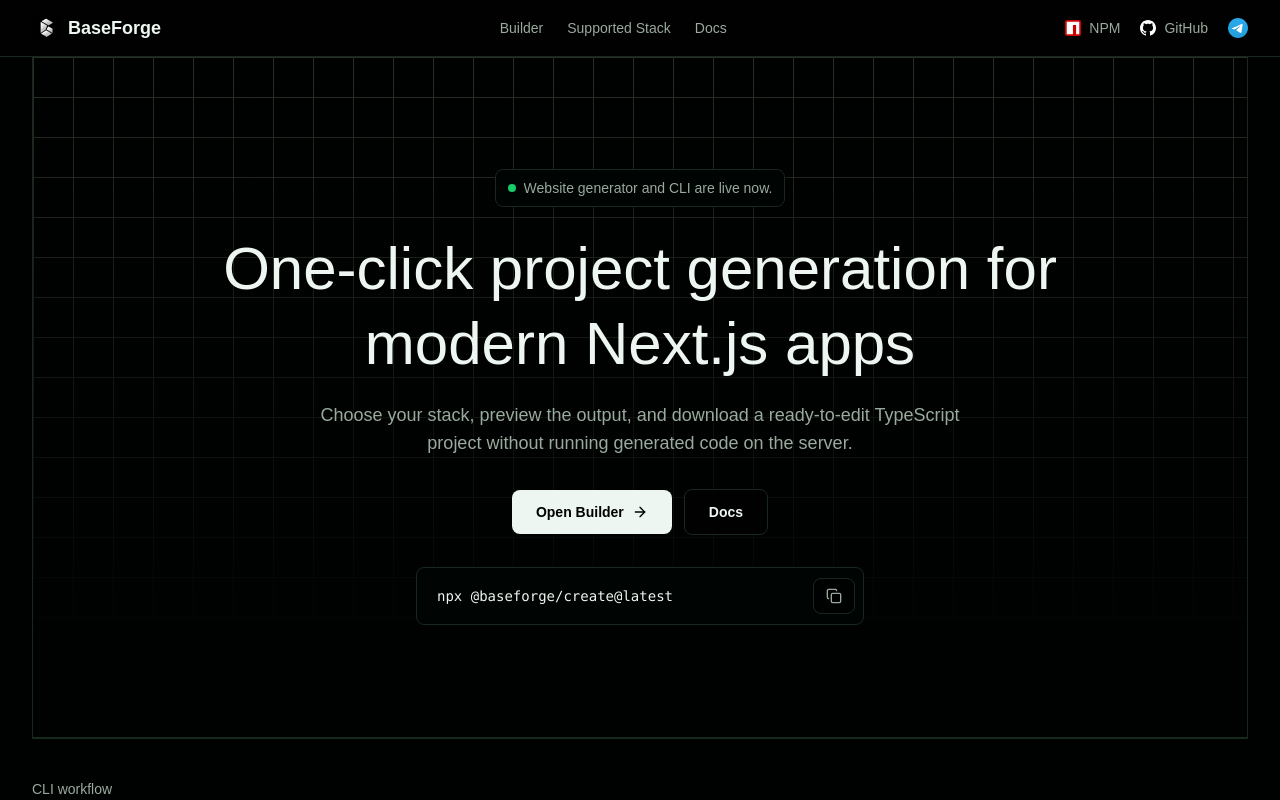
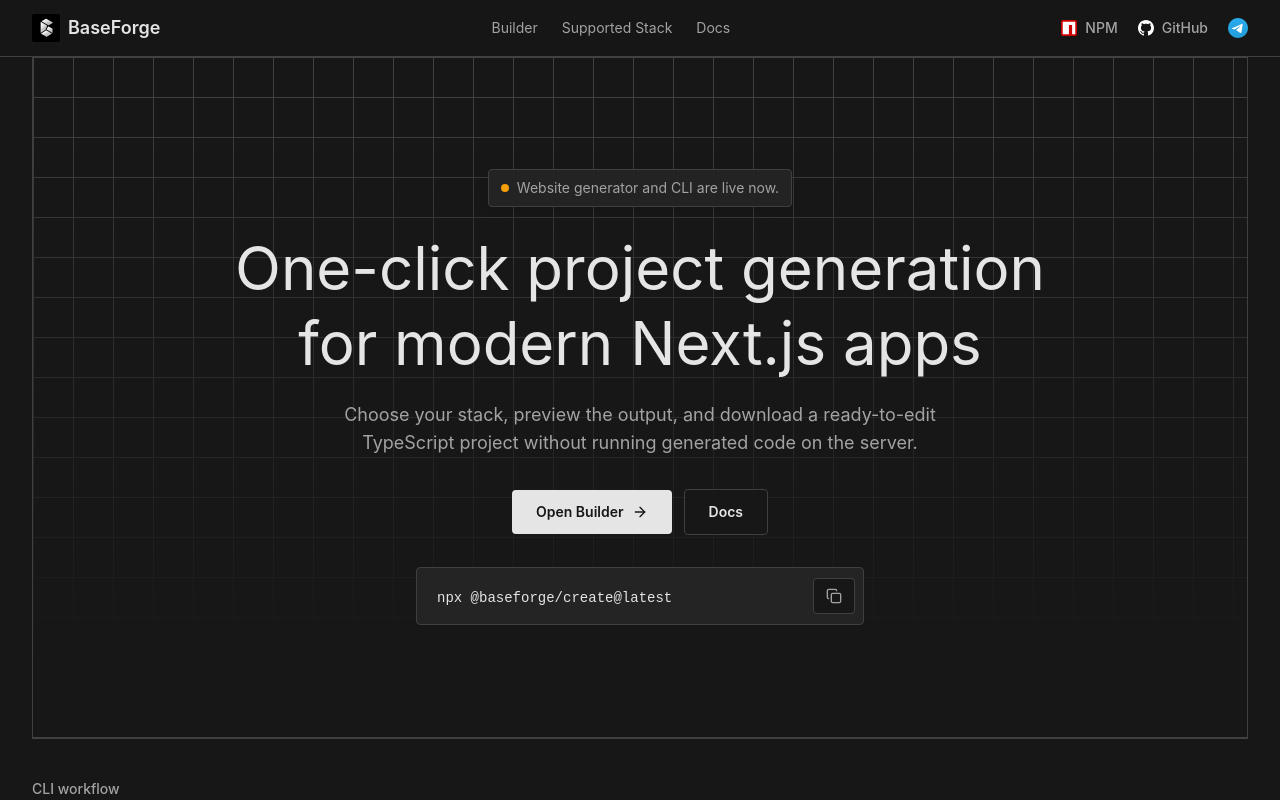
Before and after one commit to DavidAsrorxonov/launchkit, a Next.js app in the folder apps/web/: page / in a window 1280 px wide. Shown: the top 800 px of the page. Built offline with nearby package versions, Linux system fonts and the light colour scheme.

Commit message:
feat: update LandingFooter component to include background color

```diff
--- a/apps/web/app/globals.css
+++ b/apps/web/app/globals.css
@@ -4,18 +4,131 @@
 
 @custom-variant dark (&:is(.dark *));
 
+:root {
+  --background: oklch(1 0 0);
+  --foreground: oklch(0.2686 0 0);
+  --card: oklch(1 0 0);
+  --card-foreground: oklch(0.2686 0 0);
+  --popover: oklch(1 0 0);
+  --popover-foreground: oklch(0.2686 0 0);
+  --primary: oklch(0.7686 0.1647 70.0804);
+  --primary-foreground: oklch(0 0 0);
+  --secondary: oklch(0.967 0.0029 264.5419);
+  --secondary-foreground: oklch(0.4461 0.0263 256.8018);
+  --muted: oklch(0.9846 0.0017 247.8389);
+  --muted-foreground: oklch(0.551 0.0234 264.3637);
+  --accent: oklch(0.9869 0.0214 95.2774);
+  --accent-foreground: oklch(0.4732 0.1247 46.2007);
+  --destructive: oklch(0.6368 0.2078 25.3313);
+  --destructive-foreground: oklch(1 0 0);
+  --border: oklch(0.9276 0.0058 264.5313);
+  --input: oklch(0.9276 0.0058 264.5313);
+  --ring: oklch(0.7686 0.1647 70.0804);
+  --chart-1: oklch(0.7686 0.1647 70.0804);
+  --chart-2: oklch(0.6658 0.1574 58.3183);
+  --chart-3: oklch(0.5553 0.1455 48.9975);
+  --chart-4: oklch(0.4732 0.1247 46.2007);
+  --chart-5: oklch(0.4137 0.1054 45.9038);
+  --sidebar: oklch(0.9846 0.0017 247.8389);
+  --sidebar-foreground: oklch(0.2686 0 0);
+  --sidebar-primary: oklch(0.7686 0.1647 70.0804);
+  --sidebar-primary-foreground: oklch(1 0 0);
+  --sidebar-accent: oklch(0.9869 0.0214 95.2774);
+  --sidebar-accent-foreground: oklch(0.4732 0.1247 46.2007);
+  --sidebar-border: oklch(0.9276 0.0058 264.5313);
+  --sidebar-ring: oklch(0.7686 0.1647 70.0804);
+  --font-sans: Inter, sans-serif;
+  --font-serif: Source Serif 4, serif;
+  --font-mono: JetBrains Mono, monospace;
+  --radius: 0.375rem;
+  --shadow-x: 0px;
+  --shadow-y: 4px;
+  --shadow-blur: 8px;
+  --shadow-spread: -1px;
+  --shadow-opacity: 0.1;
+  --shadow-color: hsl(0 0% 0%);
+  --shadow-2xs: 0px 4px 8px -1px hsl(0 0% 0% / 0.05);
+  --shadow-xs: 0px 4px 8px -1px hsl(0 0% 0% / 0.05);
+  --shadow-sm:
+    0px 4px 8px -1px hsl(0 0% 0% / 0.1), 0px 1px 2px -2px hsl(0 0% 0% / 0.1);
+  --shadow:
+    0px 4px 8px -1px hsl(0 0% 0% / 0.1), 0px 1px 2px -2px hsl(0 0% 0% / 0.1);
+  --shadow-md:
+    0px 4px 8px -1px hsl(0 0% 0% / 0.1), 0px 2px 4px -2px hsl(0 0% 0% / 0.1);
+  --shadow-lg:
+    0px 4px 8px -1px hsl(0 0% 0% / 0.1), 0px 4px 6px -2px hsl(0 0% 0% / 0.1);
+  --shadow-xl:
+    0px 4px 8px -1px hsl(0 0% 0% / 0.1), 0px 8px 10px -2px hsl(0 0% 0% / 0.1);
+  --shadow-2xl: 0px 4px 8px -1px hsl(0 0% 0% / 0.25);
+  --tracking-normal: 0em;
+  --spacing: 0.25rem;
+}
+
+.dark {
+  --background: oklch(0.2046 0 0);
+  --foreground: oklch(0.9219 0 0);
+  --card: oklch(0.2686 0 0);
+  --card-foreground: oklch(0.9219 0 0);
+  --popover: oklch(0.2686 0 0);
+  --popover-foreground: oklch(0.9219 0 0);
+  --primary: oklch(0.7686 0.1647 70.0804);
+  --primary-foreground: oklch(0 0 0);
+  --secondary: oklch(0.2686 0 0);
+  --secondary-foreground: oklch(0.9219 0 0);
+  --muted: oklch(0.2393 0 0);
+  --muted-foreground: oklch(0.7155 0 0);
+  --accent: oklch(0.4732 0.1247 46.2007);
+  --accent-foreground: oklch(0.9243 0.1151 95.7459);
+  --destructive: oklch(0.6368 0.2078 25.3313);
+  --destructive-foreground: oklch(1 0 0);
+  --border: oklch(0.3715 0 0);
+  --input: oklch(0.3715 0 0);
+  --ring: oklch(0.7686 0.1647 70.0804);
+  --chart-1: oklch(0.8369 0.1644 84.4286);
+  --chart-2: oklch(0.6658 0.1574 58.3183);
+  --chart-3: oklch(0.4732 0.1247 46.2007);
+  --chart-4: oklch(0.5553 0.1455 48.9975);
+  --chart-5: oklch(0.4732 0.1247 46.2007);
+  --sidebar: oklch(0.1684 0 0);
+  --sidebar-foreground: oklch(0.9219 0 0);
+  --sidebar-primary: oklch(0.7686 0.1647 70.0804);
+  --sidebar-primary-foreground: oklch(1 0 0);
+  --sidebar-accent: oklch(0.4732 0.1247 46.2007);
+  --sidebar-accent-foreground: oklch(0.9243 0.1151 95.7459);
+  --sidebar-border: oklch(0.3715 0 0);
+  --sidebar-ring: oklch(0.7686 0.1647 70.0804);
+  --font-sans: Inter, sans-serif;
+  --font-serif: Source Serif 4, serif;
+  --font-mono: JetBrains Mono, monospace;
+  --radius: 0.375rem;
+  --shadow-x: 0px;
+  --shadow-y: 4px;
+  --shadow-blur: 8px;
+  --shadow-spread: -1px;
+  --shadow-opacity: 0.1;
+  --shadow-color: hsl(0 0% 0%);
+  --shadow-2xs: 0px 4px 8px -1px hsl(0 0% 0% / 0.05);
+  --shadow-xs: 0px 4px 8px -1px hsl(0 0% 0% / 0.05);
+  --shadow-sm:
+    0px 4px 8px -1px hsl(0 0% 0% / 0.1), 0px 1px 2px -2px hsl(0 0% 0% / 0.1);
+  --shadow:
+    0px 4px 8px -1px hsl(0 0% 0% / 0.1), 0px 1px 2px -2px hsl(0 0% 0% / 0.1);
+  --shadow-md:
+    0px 4px 8px -1px hsl(0 0% 0% / 0.1), 0px 2px 4px -2px hsl(0 0% 0% / 0.1);
+  --shadow-lg:
+    0px 4px 8px -1px hsl(0 0% 0% / 0.1), 0px 4px 6px -2px hsl(0 0% 0% / 0.1);
+  --shadow-xl:
+    0px 4px 8px -1px hsl(0 0% 0% / 0.1), 0px 8px 10px -2px hsl(0 0% 0% / 0.1);
+  --shadow-2xl: 0px 4px 8px -1px hsl(0 0% 0% / 0.25);
+}
+
 @theme inline {
   --color-background: var(--background);
   --color-foreground: var(--foreground);
-  --font-sans: Arial, Helvetica, sans-serif;
-  --font-mono: "SFMono-Regular", Consolas, "Liberation Mono", monospace;
-  --font-heading: var(--font-sans);
-
   --color-card: var(--card);
   --color-card-foreground: var(--card-foreground);
   --color-popover: var(--popover);
   --color-popover-foreground: var(--popover-foreground);
-
   --color-primary: var(--primary);
   --color-primary-foreground: var(--primary-foreground);
   --color-secondary: var(--secondary);
@@ -25,17 +138,15 @@
   --color-accent: var(--accent);
   --color-accent-foreground: var(--accent-foreground);
   --color-destructive: var(--destructive);
-
+  --color-destructive-foreground: var(--destructive-foreground);
   --color-border: var(--border);
   --color-input: var(--input);
   --color-ring: var(--ring);
-
   --color-chart-1: var(--chart-1);
   --color-chart-2: var(--chart-2);
   --color-chart-3: var(--chart-3);
   --color-chart-4: var(--chart-4);
   --color-chart-5: var(--chart-5);
-
   --color-sidebar: var(--sidebar);
   --color-sidebar-foreground: var(--sidebar-foreground);
   --color-sidebar-primary: var(--sidebar-primary);
@@ -45,105 +156,23 @@
   --color-sidebar-border: var(--sidebar-border);
   --color-sidebar-ring: var(--sidebar-ring);
 
-  --radius-sm: calc(var(--radius) * 0.6);
-  --radius-md: calc(var(--radius) * 0.8);
+  --font-sans: var(--font-sans);
+  --font-mono: var(--font-mono);
+  --font-serif: var(--font-serif);
+
+  --radius-sm: calc(var(--radius) - 4px);
+  --radius-md: calc(var(--radius) - 2px);
   --radius-lg: var(--radius);
-  --radius-xl: calc(var(--radius) * 1.4);
-  --radius-2xl: calc(var(--radius) * 1.8);
-  --radius-3xl: calc(var(--radius) * 2.2);
-  --radius-4xl: calc(var(--radius) * 2.6);
-}
+  --radius-xl: calc(var(--radius) + 4px);
 
-:root {
-  --background: oklch(0.995 0.004 160);
-  --foreground: oklch(0.145 0.018 165);
-
-  --card: oklch(1 0 0);
-  --card-foreground: oklch(0.145 0.018 165);
-
-  --popover: oklch(1 0 0);
-  --popover-foreground: oklch(0.145 0.018 165);
-
-  --primary: oklch(0.64 0.18 155);
-  --primary-foreground: oklch(0.985 0.01 160);
-
-  --secondary: oklch(0.965 0.018 160);
-  --secondary-foreground: oklch(0.22 0.035 160);
-
-  --muted: oklch(0.965 0.012 160);
-  --muted-foreground: oklch(0.47 0.025 165);
-
-  --accent: oklch(0.94 0.055 155);
-  --accent-foreground: oklch(0.22 0.055 155);
-
-  --destructive: oklch(0.58 0.22 25);
-
-  --border: oklch(0.905 0.018 160);
-  --input: oklch(0.905 0.018 160);
-  --ring: oklch(0.64 0.18 155);
-
-  --chart-1: oklch(0.64 0.18 155);
-  --chart-2: oklch(0.58 0.16 185);
-  --chart-3: oklch(0.72 0.15 135);
-  --chart-4: oklch(0.52 0.12 165);
-  --chart-5: oklch(0.78 0.12 105);
-
-  --radius: 0.625rem;
-
-  --sidebar: oklch(0.985 0.008 160);
-  --sidebar-foreground: oklch(0.145 0.018 165);
-  --sidebar-primary: oklch(0.64 0.18 155);
-  --sidebar-primary-foreground: oklch(0.985 0.01 160);
-  --sidebar-accent: oklch(0.94 0.055 155);
-  --sidebar-accent-foreground: oklch(0.22 0.055 155);
-  --sidebar-border: oklch(0.905 0.018 160);
-  --sidebar-ring: oklch(0.64 0.18 155);
-}
-
-.dark {
-  color-scheme: dark;
-
-  --background: oklch(0.075 0.014 160);
-  --foreground: oklch(0.965 0.012 155);
-
-  --card: oklch(0.105 0.018 160);
-  --card-foreground: oklch(0.965 0.012 155);
-
-  --popover: oklch(0.105 0.018 160);
-  --popover-foreground: oklch(0.965 0.012 155);
-
-  --primary: oklch(0.74 0.19 152);
-  --primary-foreground: oklch(0.075 0.014 160);
-
-  --secondary: oklch(0.16 0.028 158);
-  --secondary-foreground: oklch(0.93 0.02 155);
-
-  --muted: oklch(0.155 0.021 160);
-  --muted-foreground: oklch(0.72 0.025 155);
-
-  --accent: oklch(0.2 0.07 152);
-  --accent-foreground: oklch(0.9 0.13 152);
-
-  --destructive: oklch(0.68 0.2 25);
-
-  --border: oklch(0.26 0.03 158);
-  --input: oklch(0.26 0.03 158);
-  --ring: oklch(0.74 0.19 152);
-
-  --chart-1: oklch(0.74 0.19 152);
-  --chart-2: oklch(0.68 0.15 175);
-  --chart-3: oklch(0.78 0.14 132);
-  --chart-4: oklch(0.58 0.12 160);
-  --chart-5: oklch(0.82 0.12 110);
-
-  --sidebar: oklch(0.09 0.016 160);
-  --sidebar-foreground: oklch(0.965 0.012 155);
-  --sidebar-primary: oklch(0.74 0.19 152);
-  --sidebar-primary-foreground: oklch(0.075 0.014 160);
-  --sidebar-accent: oklch(0.2 0.07 152);
-  --sidebar-accent-foreground: oklch(0.9 0.13 152);
-  --sidebar-border: oklch(0.26 0.03 158);
-  --sidebar-ring: oklch(0.74 0.19 152);
+  --shadow-2xs: var(--shadow-2xs);
+  --shadow-xs: var(--shadow-xs);
+  --shadow-sm: var(--shadow-sm);
+  --shadow: var(--shadow);
+  --shadow-md: var(--shadow-md);
+  --shadow-lg: var(--shadow-lg);
+  --shadow-xl: var(--shadow-xl);
+  --shadow-2xl: var(--shadow-2xl);
 }
 
 @layer base {
@@ -154,6 +183,7 @@
   html {
     @apply font-sans;
     scroll-behavior: smooth;
+    overscroll-behavior: none;
   }
 
   body {
--- a/apps/web/components/landing/landing-footer.tsx
+++ b/apps/web/components/landing/landing-footer.tsx
@@ -8,7 +8,7 @@
 
 export function LandingFooter() {
   return (
-    <footer className="border-t border-border py-10">
+    <footer className="border-t border-border bg-black py-10">
       <div className="mx-auto w-full max-w-7xl px-4 sm:px-6 lg:px-8">
         <div className="mb-8 flex flex-col items-center justify-center gap-3 sm:flex-row">
           <a
```
Also changed, not shown: apps/web/components/docs/docs-page.tsx (+92 -36 lines).
